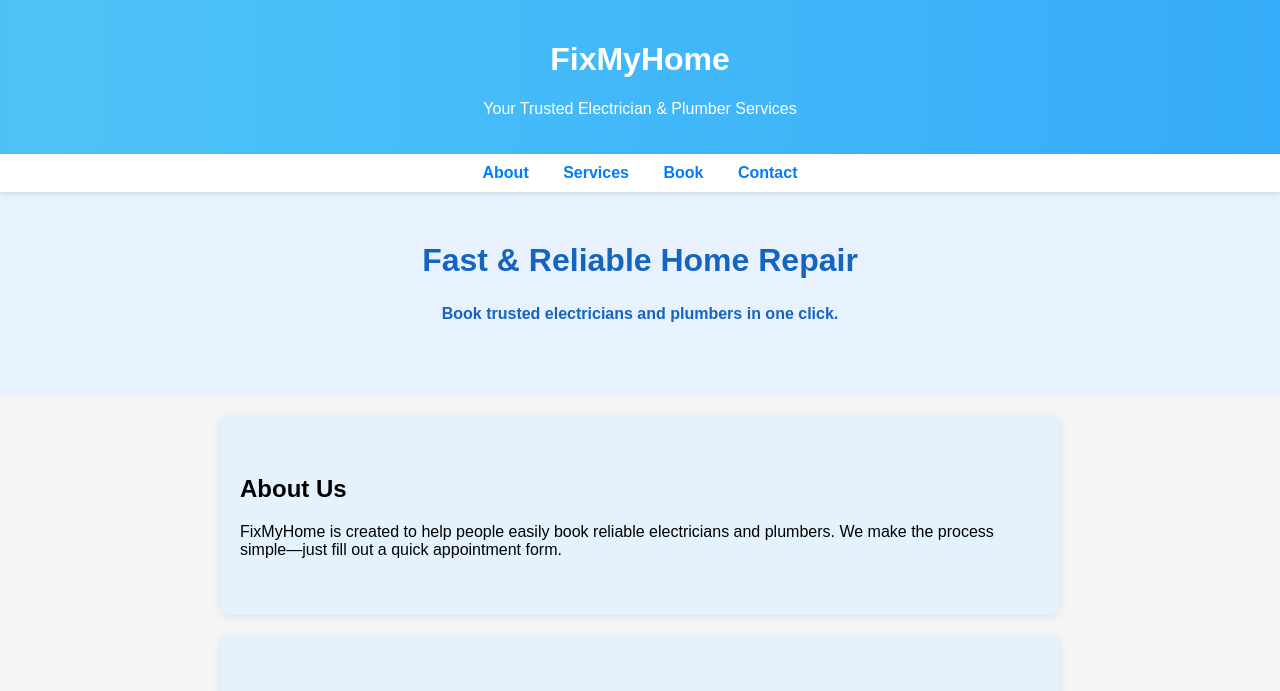
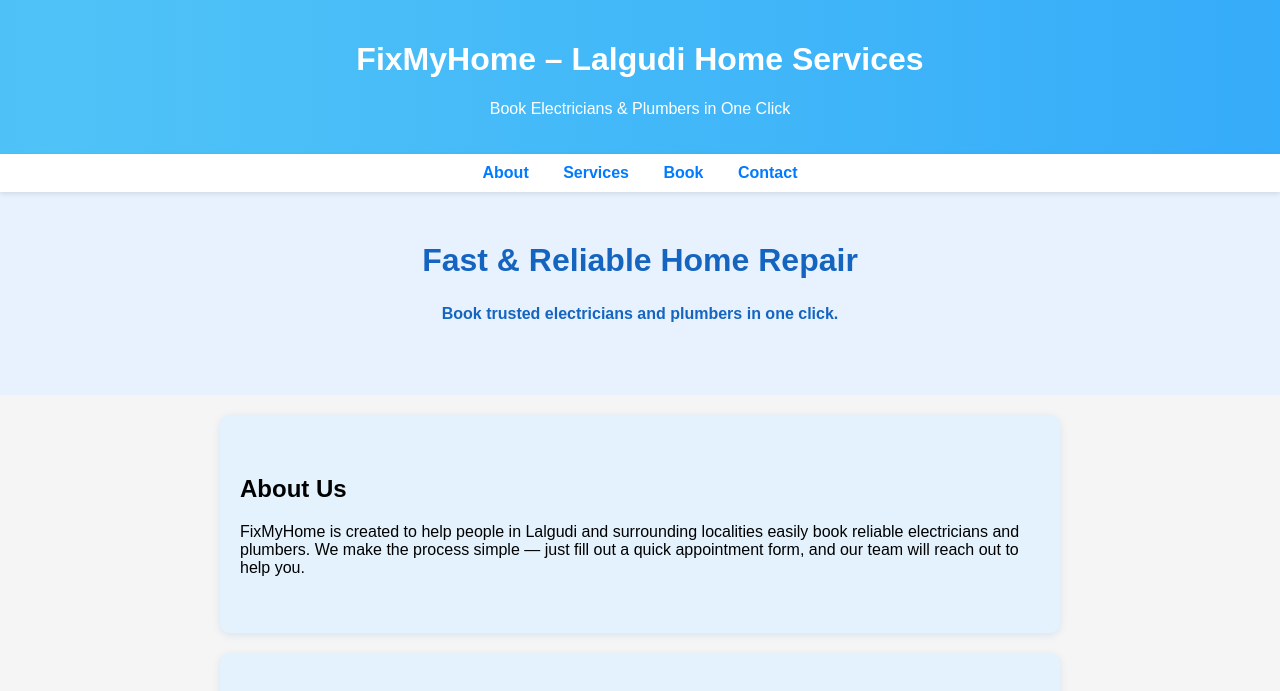
Before and after one commit to Hari1489/fixmyhome-site, a plain HTML site: page index.html in a window 1280 px wide. Shown: the top 691 px of the page. Drawn offline with Linux system fonts and the light colour scheme.

Commit message:
haeder change

```diff
--- a/index.html
+++ b/index.html
@@ -29,7 +29,7 @@
         }
         nav { background: #fff; padding: 10px; text-align: center; box-shadow: 0 2px 5px rgba(0,0,0,0.1); position: sticky; top: 0; }
         nav a { margin: 0 15px; text-decoration: none; color: #007bff; font-weight: bold; }
-        .hero { padding: 50px 20px; background: #e8f2ff; text-align: center; }
+        .hero { padding: 50px 20px; background: #28394f; text-align: center; }
         .hero h1 { font-size: 32px; color: #1565c0; }
         .hero h4 { color: #1565c0; }
         .section {
@@ -78,10 +78,11 @@
 
 <header>
     <div class="header-content">
-        <h1>FixMyHome</h1>
-        <p>Your Trusted Electrician & Plumber Services</p>
+        <h1>FixMyHome – Lalgudi Home Services</h1>
+        <p>Book Electricians & Plumbers in One Click</p>
     </div>
 </header>
+
 
 <nav>
     <a href="#about">About</a>
@@ -97,7 +98,7 @@
 
 <section id="about" class="section">
     <h2>About Us</h2>
-    <p>FixMyHome is created to help people easily book reliable electricians and plumbers. We make the process simple—just fill out a quick appointment form.</p>
+    <p>FixMyHome is created to help people in Lalgudi and surrounding localities easily book reliable electricians and plumbers. We make the process simple — just fill out a quick appointment form, and our team will reach out to help you.</p>
 </section>
 
 <section id="services" class="section">
```
